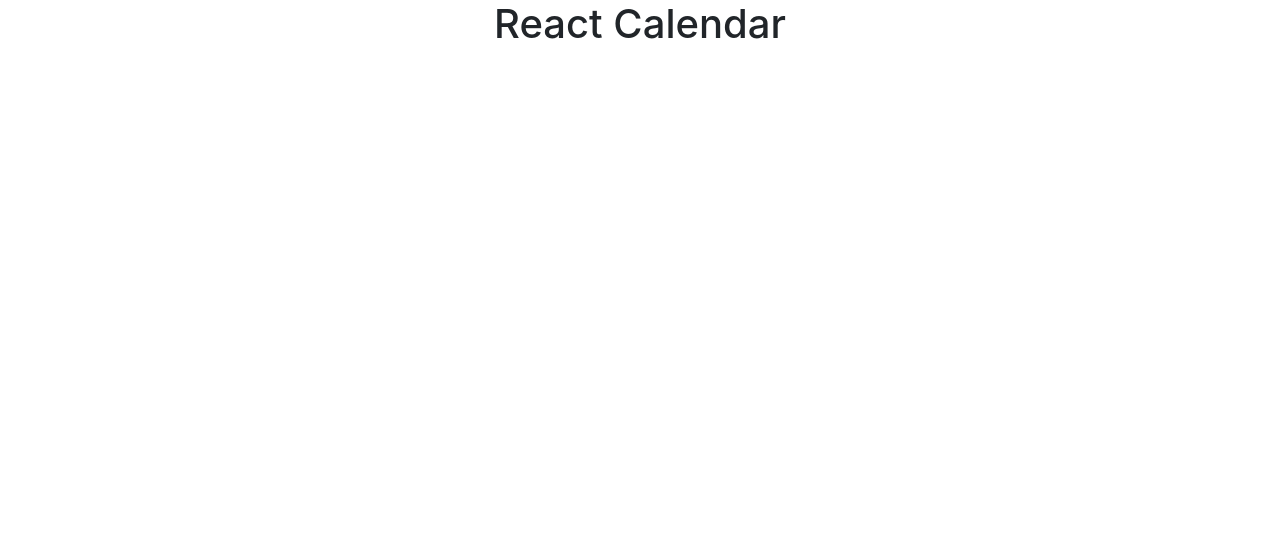
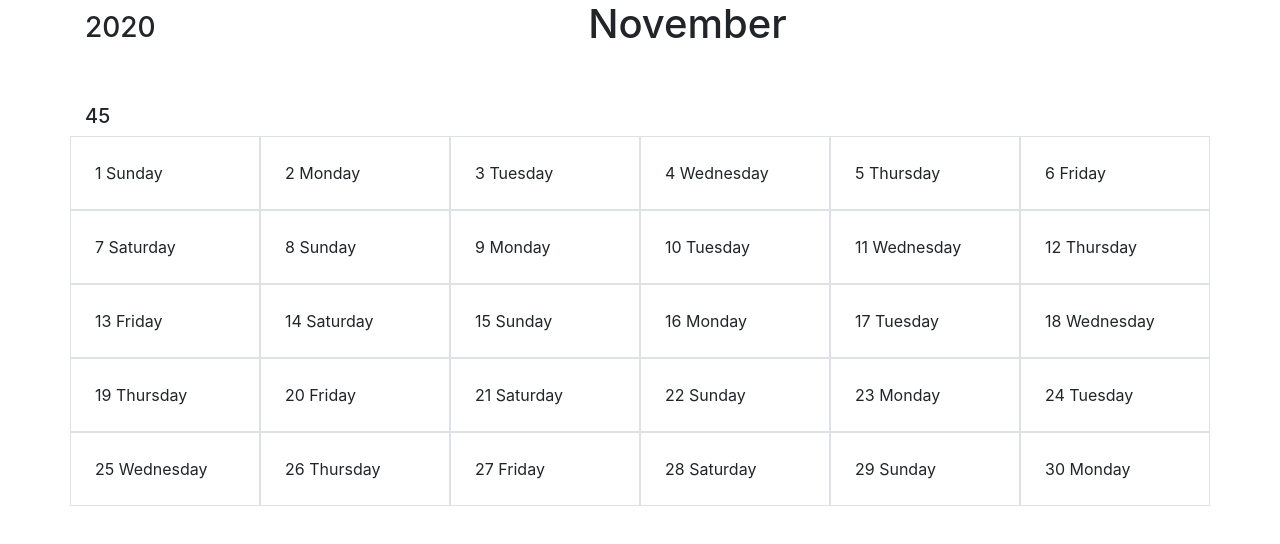
Before and after one commit to Dafali9012/calendar-project, a React (Create React App) app: page / in a window 1280 px wide. Shown: the top 544 px of the page. Built offline with nearby package versions, Linux system fonts and the light colour scheme.

Commit message:
Base of monthview

```diff
--- a/src/App.js
+++ b/src/App.js
@@ -1,10 +1,10 @@
 import React from 'react';
+//import monthview from 'views/monthview.js';
 
 function App() {
   return (
     <div className="container">
       <h1 className="h1 text-center">React Calendar</h1>
-
     </div>
   );
 }
--- a/src/index.js
+++ b/src/index.js
@@ -1,13 +1,14 @@
 import React from 'react';
 import ReactDOM from 'react-dom';
-import App from './App';
+//import App from './App';
+import Months from './views/monthview.js'
 import * as serviceWorker from './serviceWorker';
 
 import './sass/style.scss'
 
 ReactDOM.render(
   <React.StrictMode>
-    <App />
+    <Months />
   </React.StrictMode>,
   document.getElementById('root')
 );
--- /dev/null
+++ b/src/views/monthview.js
@@ -0,0 +1,56 @@
+import React from 'react';
+
+export default function monthview(){
+
+    let date = new Date()
+
+    const monthNames = ["January", "February", "March", "April", "May", "June", "July", "August", "September", "October", "November", "December"];
+    const dayNames = [ "Sunday", "Monday", "Tuesday", "Wednesday", "Thursday", "Friday", "Saturday"]
+
+
+
+    //Calculate weeknumber
+    // eslint-disable-next-line
+    Date.prototype.getWeek = function() {
+        var onejan = new Date(this.getFullYear(), 0, 1);
+        return Math.ceil((((this - onejan) / 86400000) + onejan.getDay() + 1) / 7);
+    }
+    //Calculate number of days in month
+    let getDaysInMonth = function(month,year) {
+       return new Date(year, month, 0).getDate();
+      };
+
+
+    let currentWeek = (date).getWeek();
+    let currentYear = date.getFullYear()
+    let currentMonth = date.getMonth()
+    let numberOfcurrentMonth = (currentMonth+1) //Returns the month represented as a number
+
+    let daysInMonth = getDaysInMonth(numberOfcurrentMonth,currentYear) //Calculate number of days in current month
+    let dateOfMonth = []
+    for(let startDate = 1; startDate<=daysInMonth; startDate++){       //Create an array with the length of current month
+        dateOfMonth.push(startDate)
+        console.log(dateOfMonth.length)
+    }
+    //let nameOfDay = dayNames[date.getDay()]
+    //const birthday = new Date(monthNames[date.getMonth()]+ date.getDate() + ','+currentYear).getDay();
+    //console.log(dayNames[birthday])
+
+    return (
+        <div className="container">
+            <div className="row mb-5">
+            <div className="h3 text-center col-1 my-auto">{currentYear}</div>
+            <div className="h1 text-center col">{monthNames[currentMonth]}</div>
+            </div>
+            <div className="row">
+            <div className="h5 col">{currentWeek}</div>
+            </div>
+        <div className="row mb-5">
+            {dateOfMonth.map(dateOfMonth =>
+            (
+            <div className="col-2 border p-4" key={dateOfMonth}>{dateOfMonth} {dayNames[new Date((monthNames[date.getMonth()])+ dateOfMonth + ', '+currentYear).getDay()]}</div>
+            ))}
+        </div>
+        </div>
+      );
+}
```
